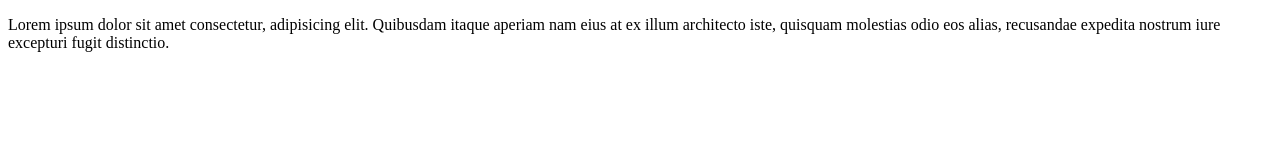
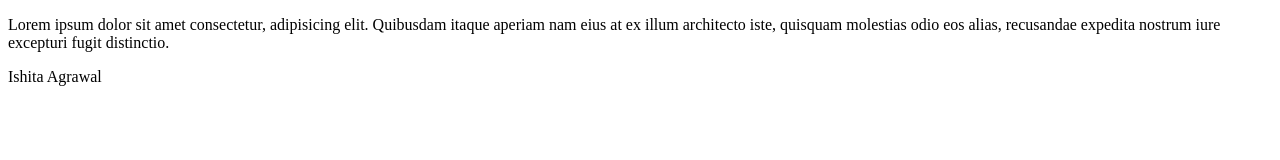
Before and after one commit to ishita-80/MyFirstSite, a plain HTML site: page index.html in a window 1280 px wide. Drawn offline with Linux system fonts and the light colour scheme.

Commit message:
Update index.html

```diff
--- a/index.html
+++ b/index.html
@@ -7,5 +7,6 @@
 </head>
 <body>
     <p>Lorem ipsum dolor sit amet consectetur, adipisicing elit. Quibusdam itaque aperiam nam eius at ex illum architecto iste, quisquam molestias odio eos alias, recusandae expedita nostrum iure excepturi fugit distinctio.</p>
+     <h>Ishita Agrawal</h>
 </body>
 </html>
```
